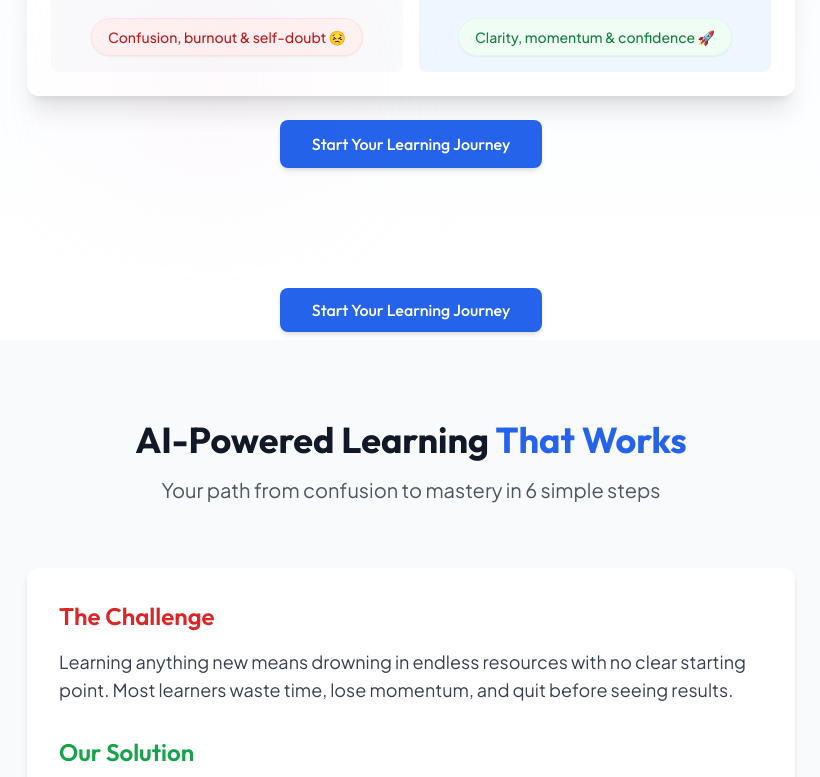
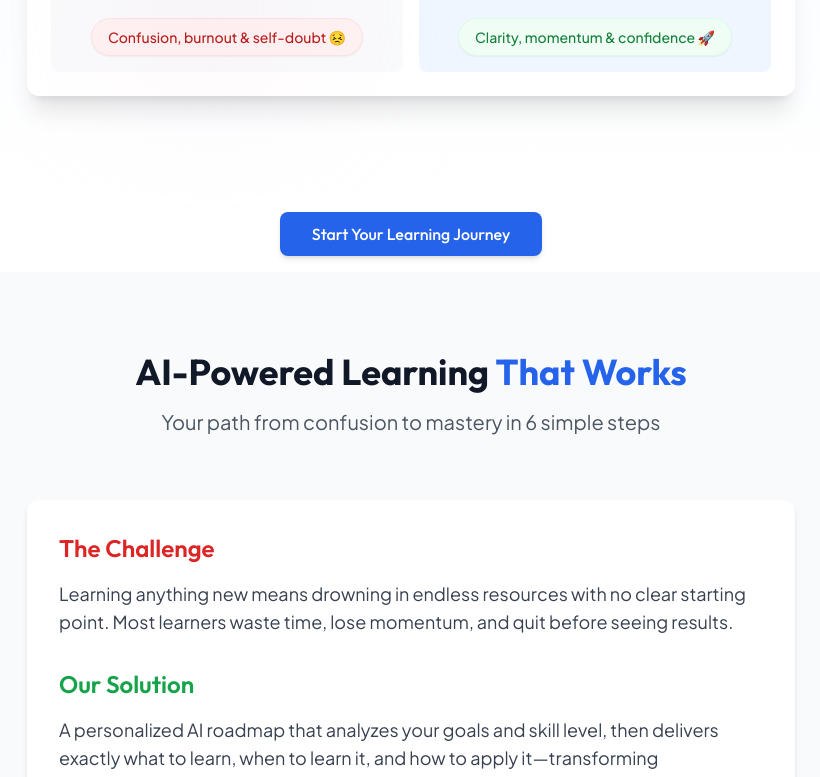
Before and after one commit to dannykonov/skilltrack, a Next.js app: page / in a window 1280 px wide. Shown: the part 895-1672 px from the top of the page, without its empty margins (229-1049 px from the left). Built offline with nearby package versions, Linux system fonts and the light colour scheme; no server answers.

Commit message:
Fix button spacing: Remove duplicate CTA button and adjust spacing between sections

```diff
--- a/src/components/HeroSection.tsx
+++ b/src/components/HeroSection.tsx
@@ -122,16 +122,6 @@ export default function HeroSection() {
                 </div>
               </div>
             </div>
-
-            {/* CTA Button directly below the comparison */}
-            <div className="mt-6 text-center" ref={ctaRef}>
-              <button
-                onClick={scrollToEmailForm}
-                className="px-8 py-3 bg-blue-600 hover:bg-blue-700 text-white font-medium rounded-lg transition-colors focus:outline-none focus:ring-2 focus:ring-blue-500 focus:ring-offset-2 shadow-md hover:shadow-lg transform hover:-translate-y-1 transition-all duration-200"
-              >
-                Start Your Learning Journey
-              </button>
-            </div>
           </div>
         </div>
       </div>
--- a/src/components/SectionDividerCTA.tsx
+++ b/src/components/SectionDividerCTA.tsx
@@ -28,8 +28,9 @@ export default function SectionDividerCTA({
   const buttonBgColor = theme === 'light' ? 'bg-blue-600 hover:bg-blue-700' : 'bg-blue-500 hover:bg-blue-600';
 
   return (
-    <div className={`py-2 ${bgColor}`}>
+    <div className={`${bgColor}`}>
       <div className="container mx-auto px-4 max-w-6xl text-center">
+        <div className="pt-1 pb-4">
           <button
             onClick={handleClick}
             className={`px-8 py-2.5 ${buttonBgColor} text-white font-medium rounded-lg transition-colors focus:outline-none focus:ring-2 focus:ring-blue-500 focus:ring-offset-2 shadow-md hover:shadow-lg transform hover:-translate-y-1 transition-all duration-200`}
@@ -38,5 +39,6 @@ export default function SectionDividerCTA({
           </button>
         </div>
       </div>
+    </div>
   );
 }
```
Lines whose indentation alone changed are shown as unchanged.
